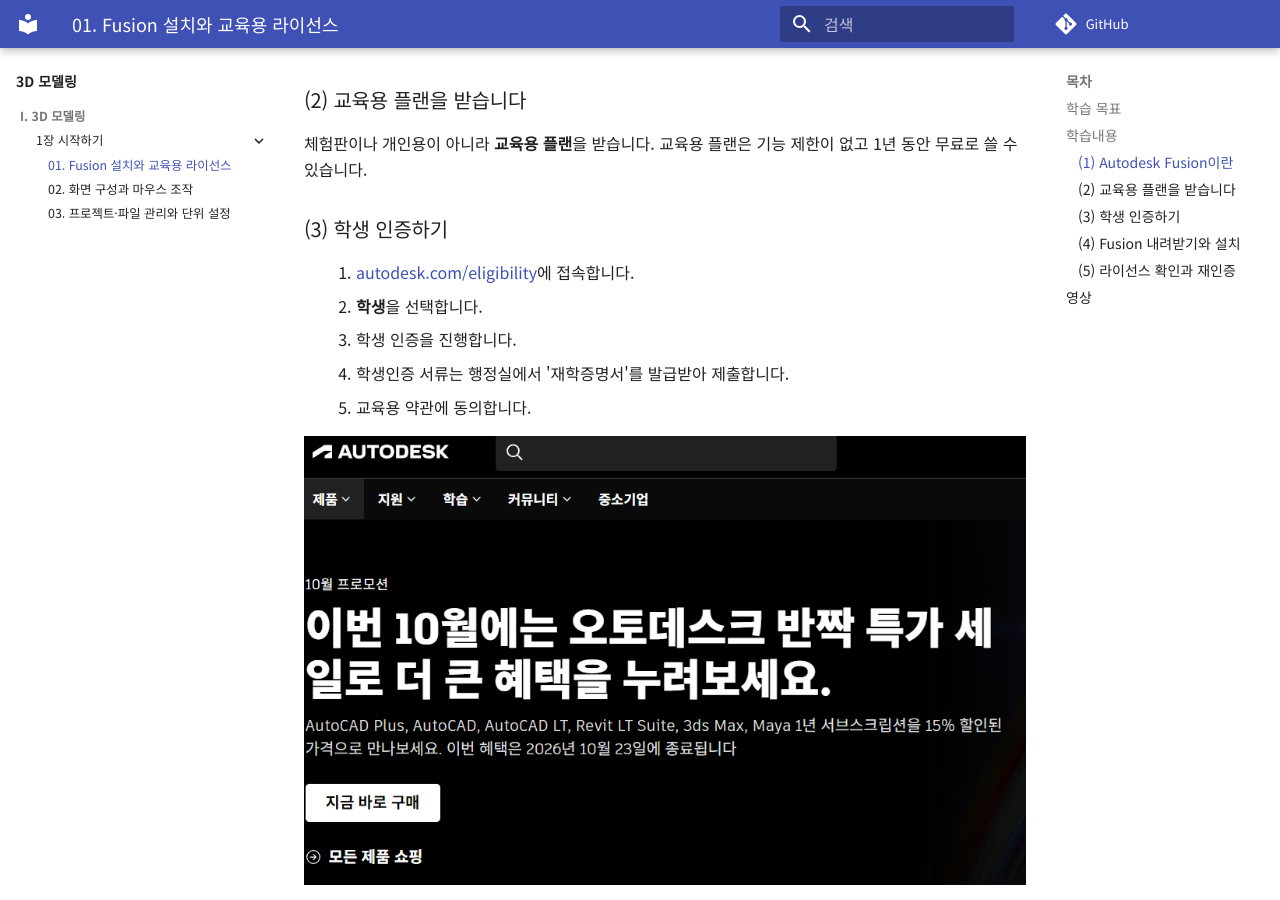
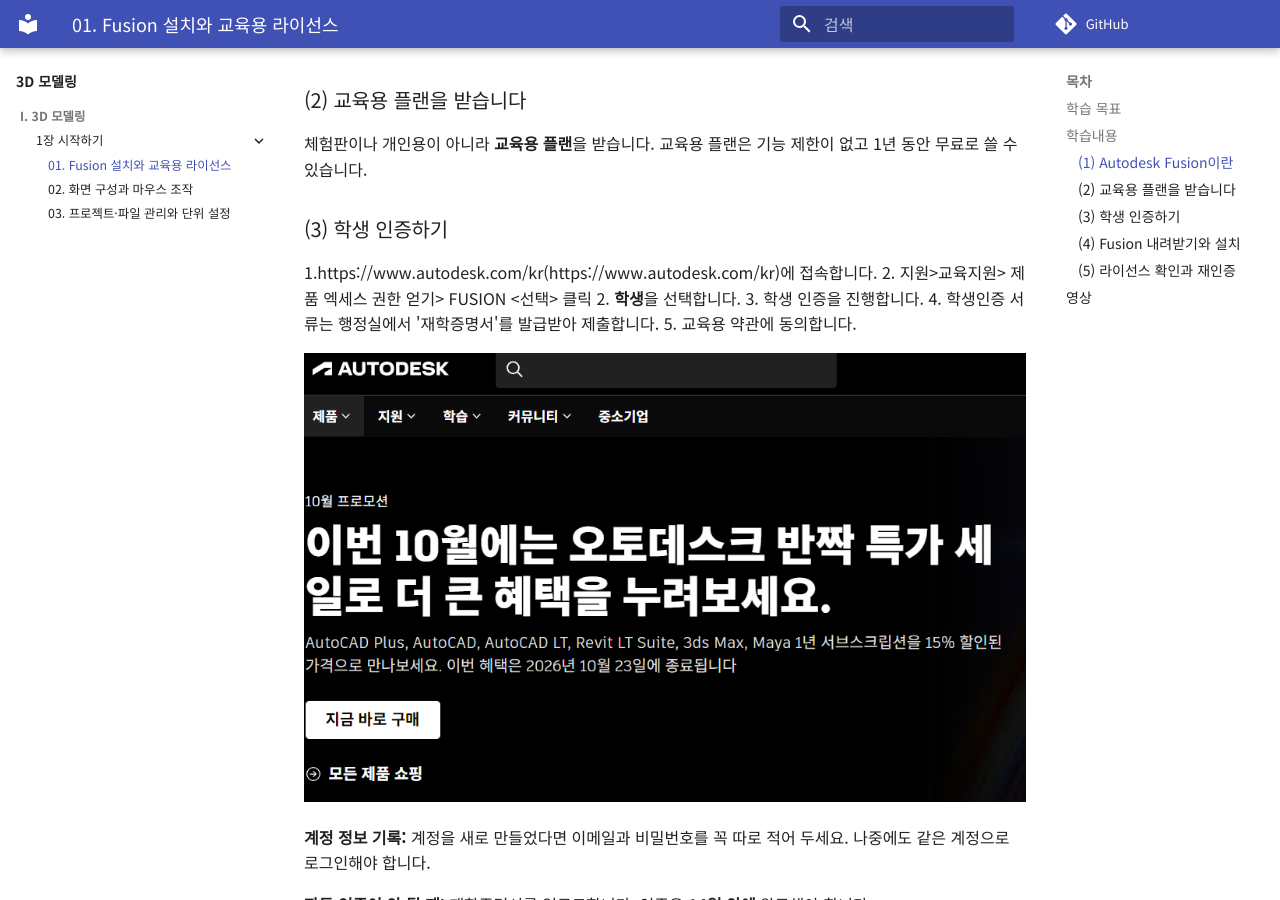
Before and after one commit to makerlab-ww/makerlab, an MkDocs documentation site: the page built from docs/modeling/ch1-start/01-install.md, in a window 1280 px wide and 900 px high, scrolled down 625 px. Built offline with MkDocs 1.6.1 and Material for MkDocs 9.7.7, drawn with Linux system fonts in a browser that asks for light colours; comment, search, counter and statistics services are not loaded.

Commit message:
Update 01-install.md

```diff
--- a/docs/modeling/ch1-start/01-install.md
+++ b/docs/modeling/ch1-start/01-install.md
@@ -18,7 +18,8 @@ Autodesk Fusion은 3D 모델을 설계하는 프로그램입니다. 스케치를
 교육용 플랜은 기능 제한이 없고 1년 동안 무료로 쓸 수 있습니다.
 
 ### (3) 학생 인증하기
-1. [autodesk.com/eligibility](https://www.autodesk.com/eligibility)에 접속합니다.
+1.https://www.autodesk.com/kr(https://www.autodesk.com/kr)에 접속합니다.
+2. 지원>교육지원> 제품 엑세스 권한 얻기> FUSION <선택> 클릭
 2. **학생**을 선택합니다.
 3. 학생 인증을 진행합니다.
 4. 학생인증 서류는 행정실에서 '재학증명서'를 발급받아 제출합니다.
```
